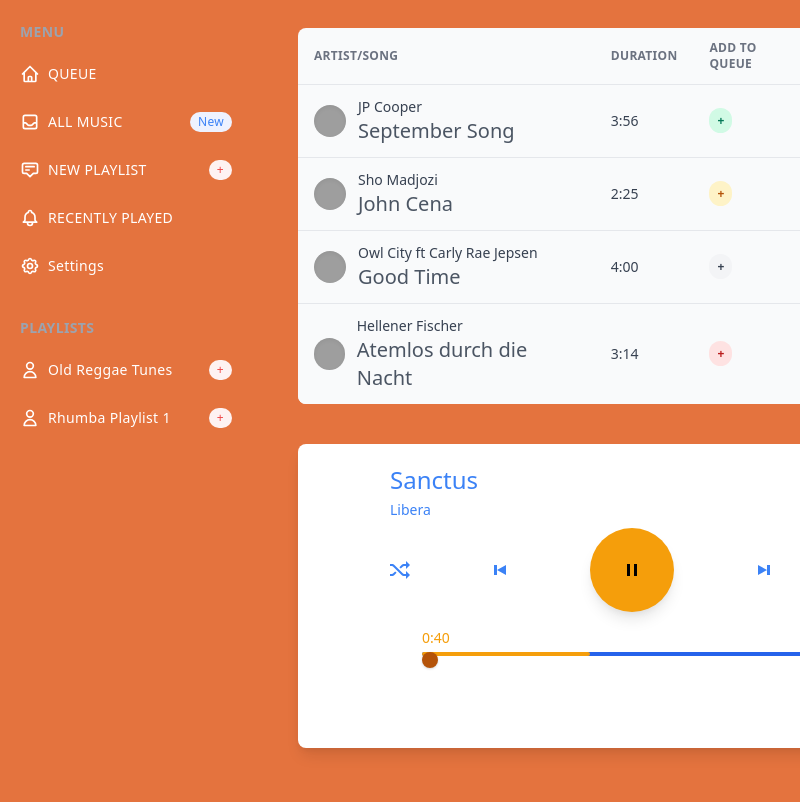
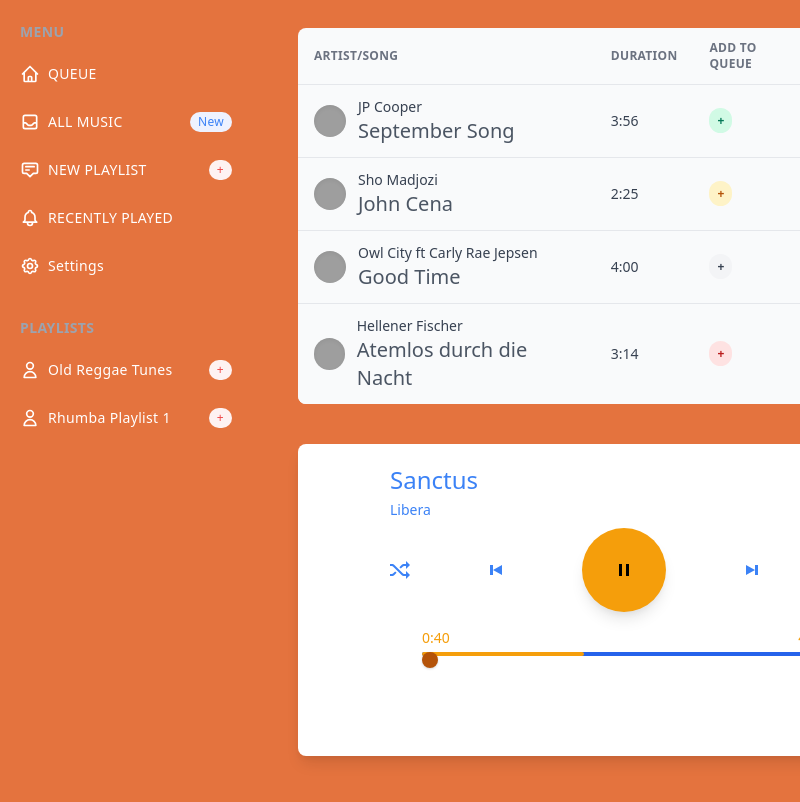
Before and after one commit to tmogoa/vlcng, an Electron app: page src/screens/audio.html in a window 800 px wide. Shown: the top 802 px of the page. Drawn offline with nearby package versions, Linux system fonts and the light colour scheme; grey boxes are pictures that could not be loaded.

Commit message:
update on audio.html format

```diff
--- a/src/screens/audio.html
+++ b/src/screens/audio.html
@@ -284,7 +284,7 @@ class="bg-red-200
                       rounded-lg
                       py-0 px-5"
 
-                      style="width: 77% !important; height: 38%;">
+                      style="width: 75% !important; height: 39%;">
                    <div class="flex">
                        <div>
                            <img class="w-2 h-2 mr-3 rounded-full hidden px-5 py-5 md:block" src="https://tailwindcss.com/img/card-top.jpg" alt="Album Pic">
```
